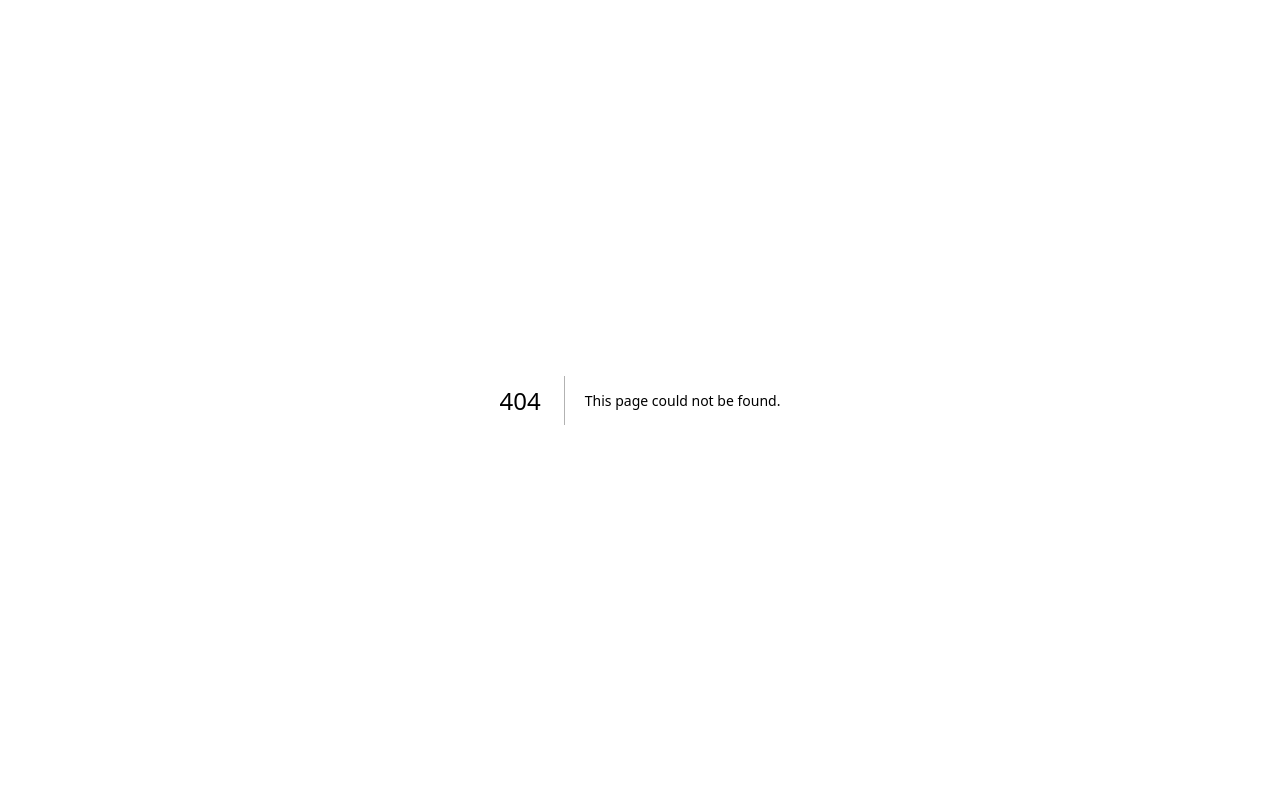
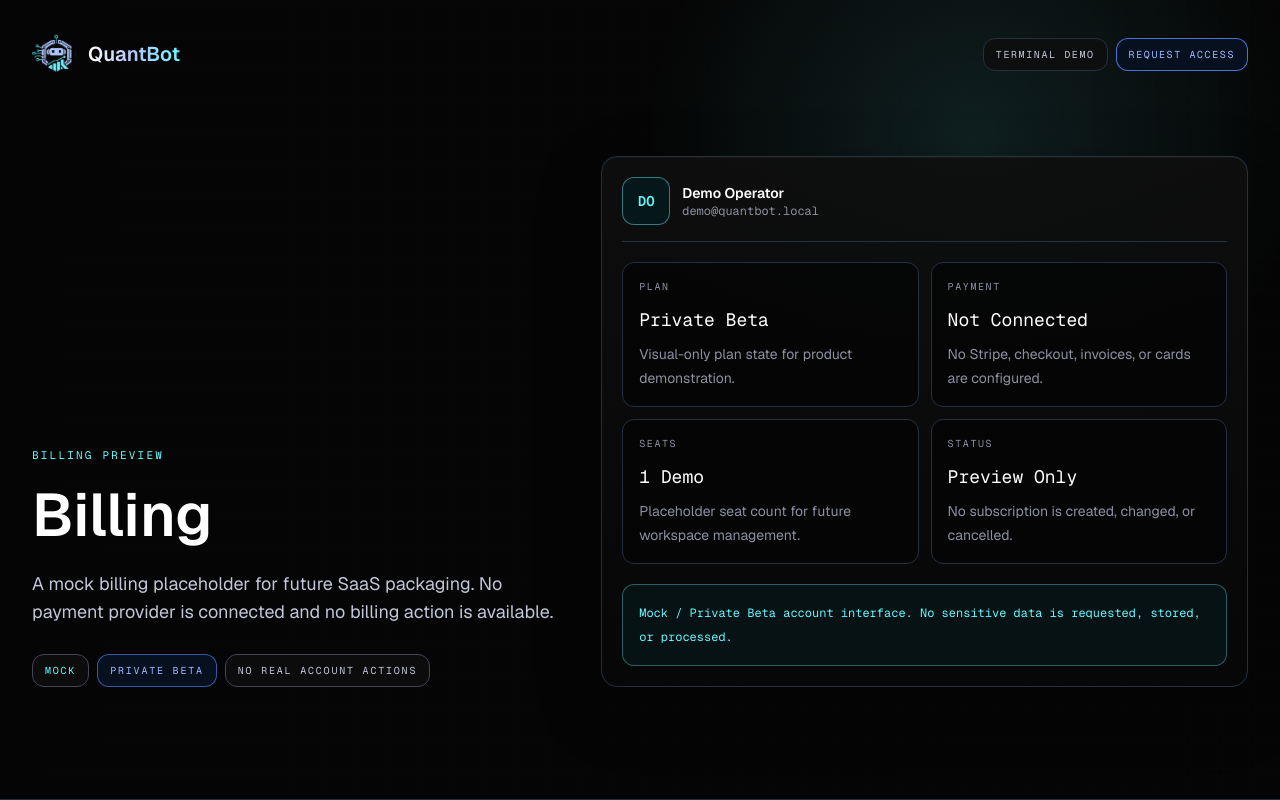
Before and after one commit to tomasgastaldi9-bit/landing-quant-page, a Next.js app: page /billing in a window 1280 px wide. Before the commit this address had no page. Built offline with nearby package versions, Linux system fonts and the light colour scheme.

Commit message:
feat(account): add mock profile settings and billing pages

```diff
--- /dev/null
+++ b/app/billing/page.tsx
@@ -0,0 +1,33 @@
+import { AccountPreviewShell } from "@/components/account-preview/account-preview-shell";
+
+export default function BillingPage() {
+  return (
+    <AccountPreviewShell
+      eyebrow="Billing Preview"
+      title="Billing"
+      description="A mock billing placeholder for future SaaS packaging. No payment provider is connected and no billing action is available."
+      cards={[
+        {
+          label: "Plan",
+          value: "Private Beta",
+          detail: "Visual-only plan state for product demonstration.",
+        },
+        {
+          label: "Payment",
+          value: "Not Connected",
+          detail: "No Stripe, checkout, invoices, or cards are configured.",
+        },
+        {
+          label: "Seats",
+          value: "1 Demo",
+          detail: "Placeholder seat count for future workspace management.",
+        },
+        {
+          label: "Status",
+          value: "Preview Only",
+          detail: "No subscription is created, changed, or cancelled.",
+        },
+      ]}
+    />
+  );
+}
--- /dev/null
+++ b/app/profile/page.tsx
@@ -0,0 +1,33 @@
+import { AccountPreviewShell } from "@/components/account-preview/account-preview-shell";
+
+export default function ProfilePage() {
+  return (
+    <AccountPreviewShell
+      eyebrow="Account Preview"
+      title="Profile"
+      description="A mock operator profile for the private beta workspace. This page is visual only and does not edit or store account information."
+      cards={[
+        {
+          label: "Operator",
+          value: "Demo Operator",
+          detail: "Placeholder identity used to preview authenticated SaaS UX.",
+        },
+        {
+          label: "Email",
+          value: "demo@quantbot.local",
+          detail: "Local demo address. No email verification is connected.",
+        },
+        {
+          label: "Workspace",
+          value: "Testnet",
+          detail: "Demo workspace for product monitoring and research review.",
+        },
+        {
+          label: "Access",
+          value: "Private Beta",
+          detail: "Visual plan badge only. No entitlements are enforced.",
+        },
+      ]}
+    />
+  );
+}
--- /dev/null
+++ b/app/settings/page.tsx
@@ -0,0 +1,33 @@
+import { AccountPreviewShell } from "@/components/account-preview/account-preview-shell";
+
+export default function SettingsPage() {
+  return (
+    <AccountPreviewShell
+      eyebrow="Workspace Preview"
+      title="Settings"
+      description="A mock settings surface for future workspace preferences. Controls shown here are non-functional placeholders."
+      cards={[
+        {
+          label: "Theme",
+          value: "Terminal Dark",
+          detail: "Preview of a future interface preference.",
+        },
+        {
+          label: "Notifications",
+          value: "Demo Alerts",
+          detail: "Visual placeholder for future alert configuration.",
+        },
+        {
+          label: "Data Mode",
+          value: "Testnet",
+          detail: "Read-only product demonstration context.",
+        },
+        {
+          label: "Security",
+          value: "Not Connected",
+          detail: "No auth provider, session, or password changes are active.",
+        },
+      ]}
+    />
+  );
+}
--- /dev/null
+++ b/components/account-preview/account-preview-shell.tsx
@@ -0,0 +1,112 @@
+import { BrandMark } from "@/components/brand-mark";
+import Link from "next/link";
+
+type AccountPreviewShellProps = {
+  title: string;
+  eyebrow: string;
+  description: string;
+  cards: Array<{
+    label: string;
+    value: string;
+    detail: string;
+  }>;
+};
+
+export function AccountPreviewShell({
+  title,
+  eyebrow,
+  description,
+  cards,
+}: AccountPreviewShellProps) {
+  return (
+    <main className="min-h-screen overflow-x-hidden bg-[#050505] text-[#e2e2e2]">
+      <section className="relative min-h-screen border-b border-[#243042] bg-[linear-gradient(rgba(255,255,255,0.035)_1px,transparent_1px),linear-gradient(90deg,rgba(255,255,255,0.035)_1px,transparent_1px)] bg-[size:32px_32px]">
+        <div className="absolute inset-0 bg-[radial-gradient(circle_at_76%_18%,rgba(99,247,255,0.11),transparent_28%),linear-gradient(90deg,rgba(5,5,5,0.99),rgba(5,5,5,0.82))]" />
+        <div className="relative mx-auto max-w-7xl px-4 py-6 sm:px-8 lg:py-8">
+          <header className="flex flex-col gap-4 sm:flex-row sm:items-center sm:justify-between">
+            <Link href="/" aria-label="QuantBot home">
+              <BrandMark compact />
+            </Link>
+            <div className="flex flex-wrap gap-2 font-mono text-[10px] uppercase tracking-[0.16em]">
+              <Link
+                href="/dashboard"
+                className="rounded-xl border border-[#243042] bg-[#0e0e0e]/82 px-3 py-2 text-[#c2c6d8] transition hover:border-[#63f7ff] hover:text-[#63f7ff]"
+              >
+                Terminal Demo
+              </Link>
+              <Link
+                href="/request-access"
+                className="rounded-xl border border-[#568dff]/80 bg-[#07101f] px-3 py-2 text-[#9dbaff] transition hover:border-[#63f7ff] hover:text-[#63f7ff]"
+              >
+                Request Access
+              </Link>
+            </div>
+          </header>
+
+          <div className="grid gap-10 py-14 sm:py-18 lg:grid-cols-[0.9fr_1.1fr] lg:items-end lg:py-20">
+            <div>
+              <div className="font-mono text-[11px] uppercase tracking-[0.2em] text-[#63f7ff]">
+                {eyebrow}
+              </div>
+              <h1 className="mt-5 max-w-3xl text-[40px] font-semibold leading-[1.04] tracking-normal text-white sm:text-6xl">
+                {title}
+              </h1>
+              <p className="mt-6 max-w-2xl text-base leading-7 text-[#c2c6d8] sm:text-lg">
+                {description}
+              </p>
+              <div className="mt-7 flex flex-wrap gap-2 font-mono text-[10px] uppercase tracking-[0.18em]">
+                <span className="rounded-xl border border-[#424655] bg-[#0e0e0e]/82 px-3 py-2 text-[#63f7ff]">
+                  Mock
+                </span>
+                <span className="rounded-xl border border-[#568dff]/60 bg-[#07101f] px-3 py-2 text-[#9dbaff]">
+                  Private Beta
+                </span>
+                <span className="rounded-xl border border-[#424655] bg-[#0e0e0e]/82 px-3 py-2 text-[#c2c6d8]">
+                  No Real Account Actions
+                </span>
+              </div>
+            </div>
+
+            <div className="rounded-2xl border border-[#243042] bg-[linear-gradient(180deg,rgba(14,14,14,0.94),rgba(7,7,7,0.86))] p-5 shadow-[inset_0_1px_0_rgba(255,255,255,0.04),0_22px_65px_rgba(0,0,0,0.28)]">
+              <div className="flex items-center gap-3 border-b border-[#243042] pb-4">
+                <div className="grid size-12 place-items-center rounded-xl border border-[#63f7ff]/45 bg-[#061719] font-mono text-sm font-semibold text-[#63f7ff]">
+                  DO
+                </div>
+                <div>
+                  <div className="text-sm font-semibold text-white">
+                    Demo Operator
+                  </div>
+                  <div className="font-mono text-xs text-[#8c90a1]">
+                    demo@quantbot.local
+                  </div>
+                </div>
+              </div>
+              <div className="mt-5 grid gap-3 sm:grid-cols-2">
+                {cards.map((card) => (
+                  <article
+                    key={card.label}
+                    className="rounded-xl border border-[#243042] bg-[#050505]/88 p-4"
+                  >
+                    <div className="font-mono text-[10px] uppercase tracking-[0.16em] text-[#8c90a1]">
+                      {card.label}
+                    </div>
+                    <div className="mt-3 font-mono text-lg text-white">
+                      {card.value}
+                    </div>
+                    <p className="mt-2 text-sm leading-6 text-[#8c90a1]">
+                      {card.detail}
+                    </p>
+                  </article>
+                ))}
+              </div>
+              <div className="mt-5 rounded-xl border border-[#63f7ff]/35 bg-[#061719]/70 p-4 font-mono text-xs leading-6 text-[#63f7ff]">
+                Mock / Private Beta account interface. No sensitive data is
+                requested, stored, or processed.
+              </div>
+            </div>
+          </div>
+        </div>
+      </section>
+    </main>
+  );
+}
```
